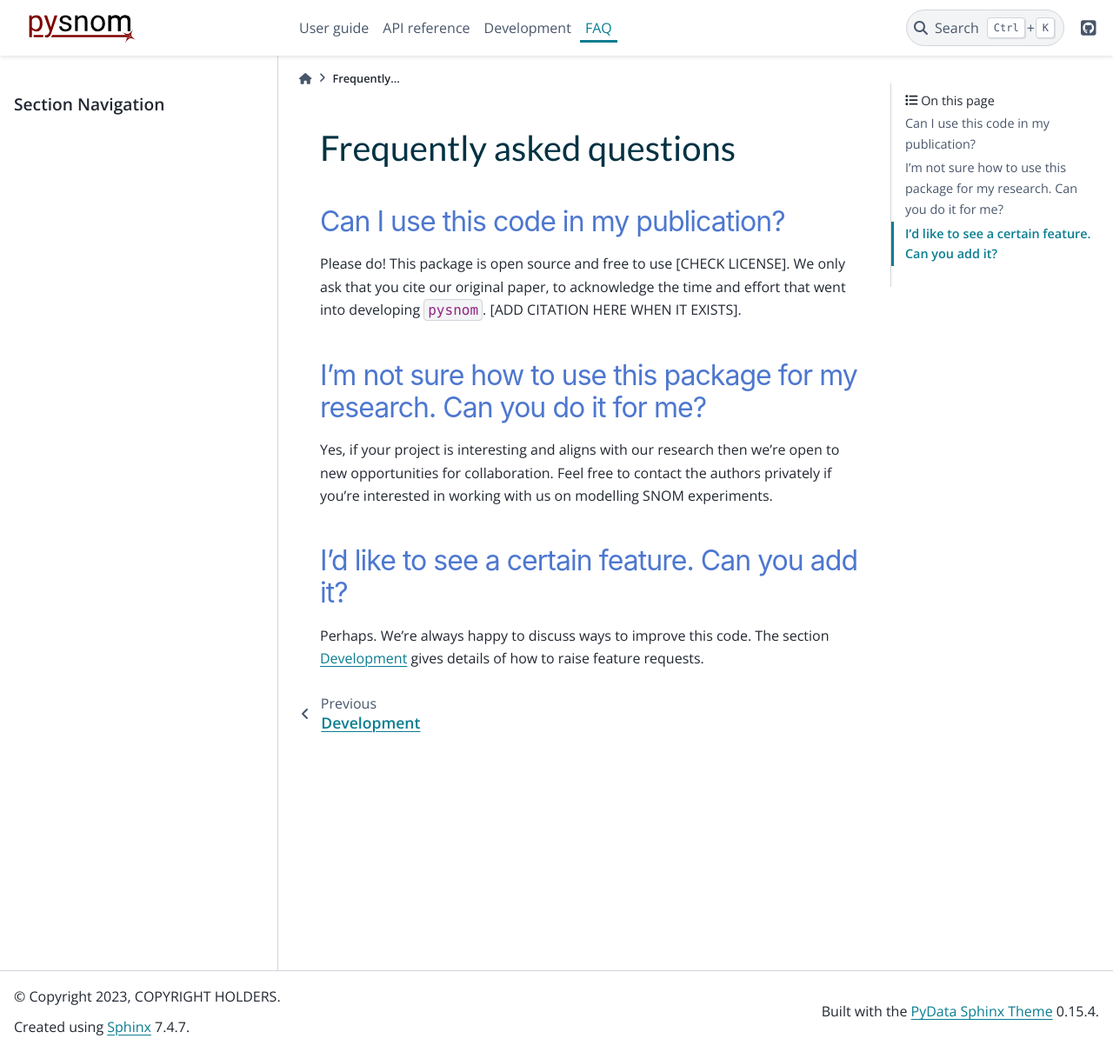
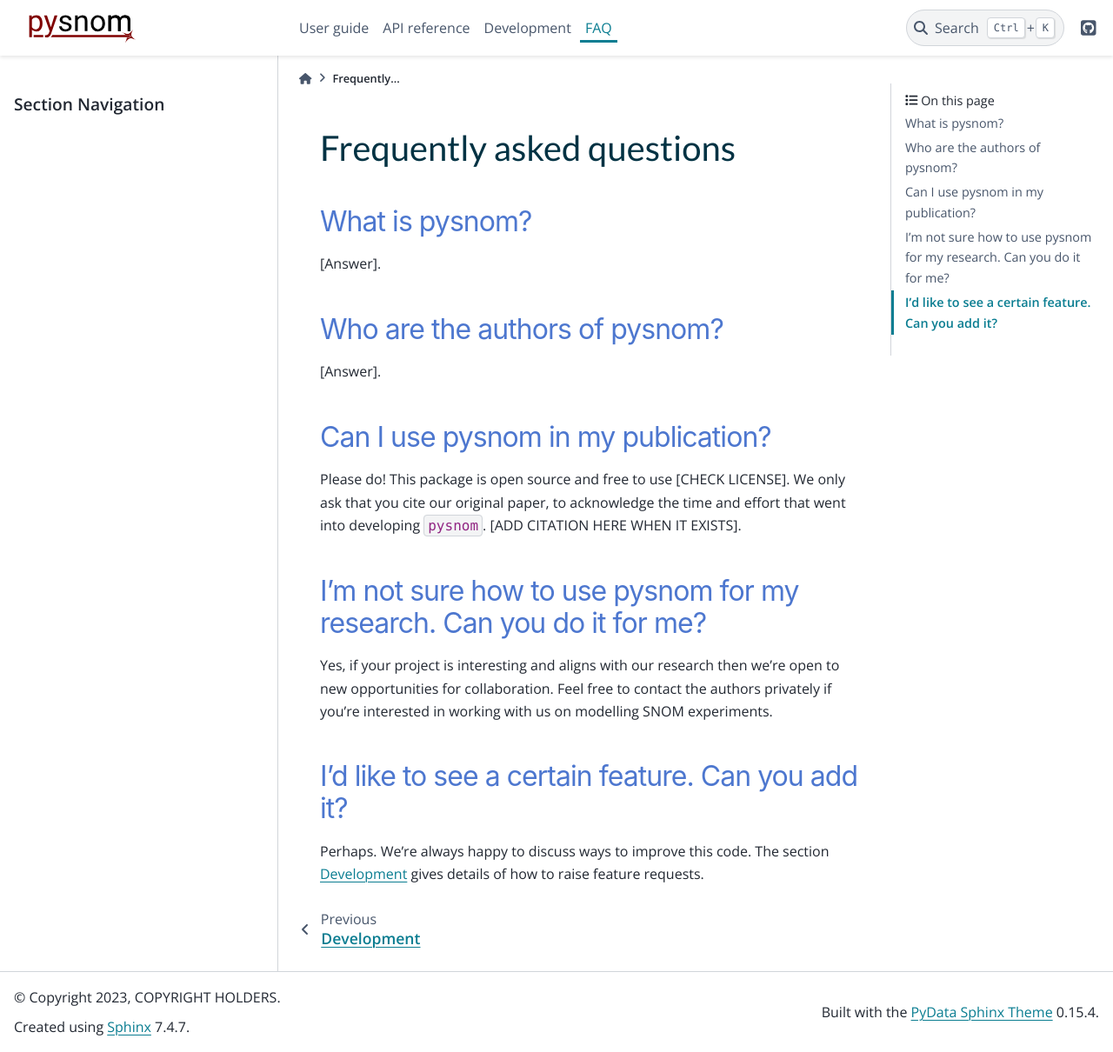
Before and after one commit to TomVincentUK/snompy, a Sphinx documentation site: the page built from docs/FAQ.rst, in a window 1280 px wide and 1210 px high. Shown: the whole window at 87% size. Built offline with Sphinx 7.4.7 and the PyData theme 0.15.4, drawn with Linux system fonts in a browser that asks for light colours.

Commit message:
Adding FAQ questions

```diff
--- a/docs/FAQ.rst
+++ b/docs/FAQ.rst
@@ -1,8 +1,18 @@
 Frequently asked questions
 ==========================
 
-Can I use this code in my publication?
---------------------------------------
+What is pysnom?
+---------------
+
+[Answer].
+
+Who are the authors of pysnom?
+------------------------------
+
+[Answer].
+
+Can I use pysnom in my publication?
+-----------------------------------
 
 Please do!
 This package is open source and free to use [CHECK LICENSE].
@@ -10,8 +20,8 @@ We only ask that you cite our original paper, to acknowledge the time and
 effort that went into developing ``pysnom``.
 [ADD CITATION HERE WHEN IT EXISTS].
 
-I'm not sure how to use this package for my research. Can you do it for me?
----------------------------------------------------------------------------
+I'm not sure how to use pysnom for my research. Can you do it for me?
+---------------------------------------------------------------------
 Yes, if your project is interesting and aligns with our research then we're
 open to new opportunities for collaboration.
 Feel free to contact the authors privately if you're interested in working
```
